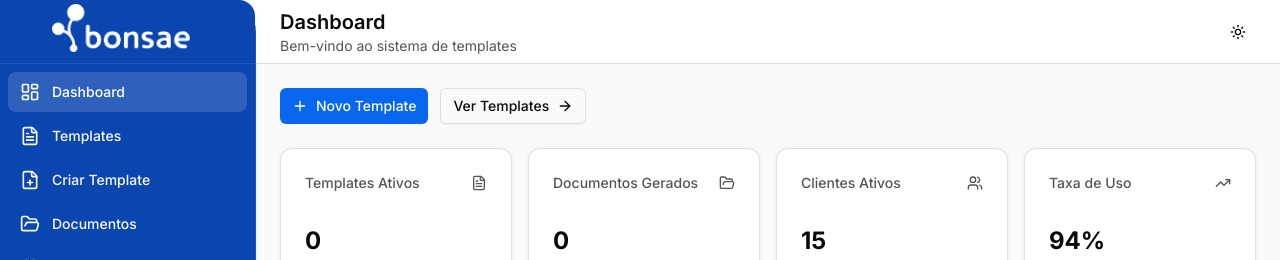
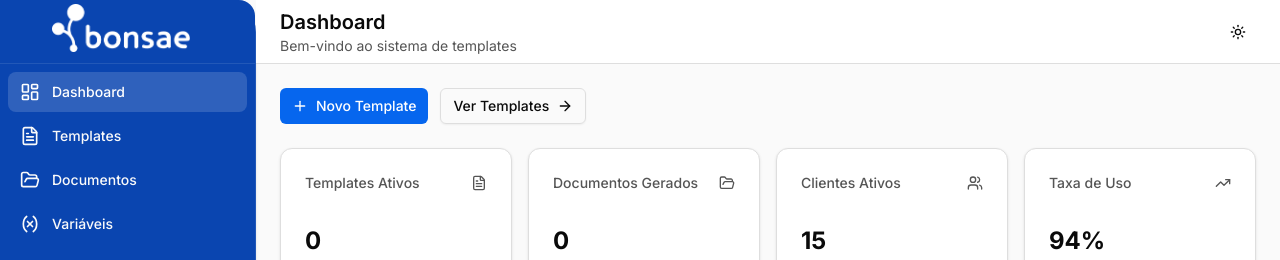
Before and after one commit to felipe0052/Sistema-de-templates-Bonsae-, a Next.js app in the folder front-end/: page / in a window 1280 px wide. Shown: the top 260 px of the page. Built offline with nearby package versions, Linux system fonts and the light colour scheme; no server answers.

Commit message:
Merge pull request #1 from felipe0052/codex/remove-criar-template-sidebar
Remover botão Criar template de sidebar

```diff
--- a/front-end/components/sidebar.tsx
+++ b/front-end/components/sidebar.tsx
@@ -7,7 +7,6 @@ import { cn } from "@/lib/utils"
 import {
   LayoutDashboard,
   FileText,
-  FilePlus,
   FolderOpen,
   Variable,
   Users,
@@ -27,11 +26,6 @@ const menuItems = [
     title: "Templates",
     href: "/templates",
     icon: FileText,
-  },
-  {
-    title: "Criar Template",
-    href: "/templates/novo",
-    icon: FilePlus,
   },
   {
     title: "Documentos",
```
